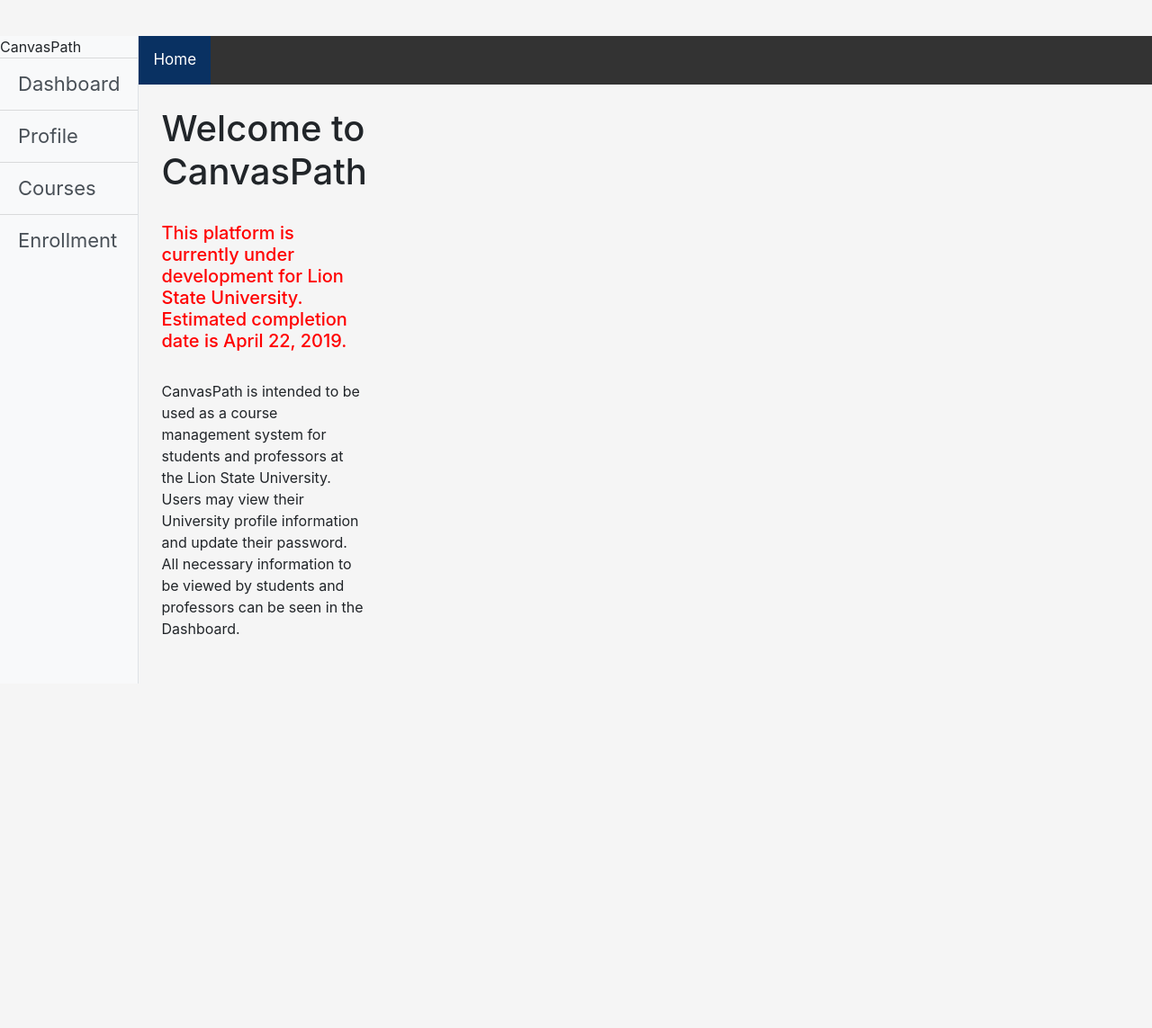
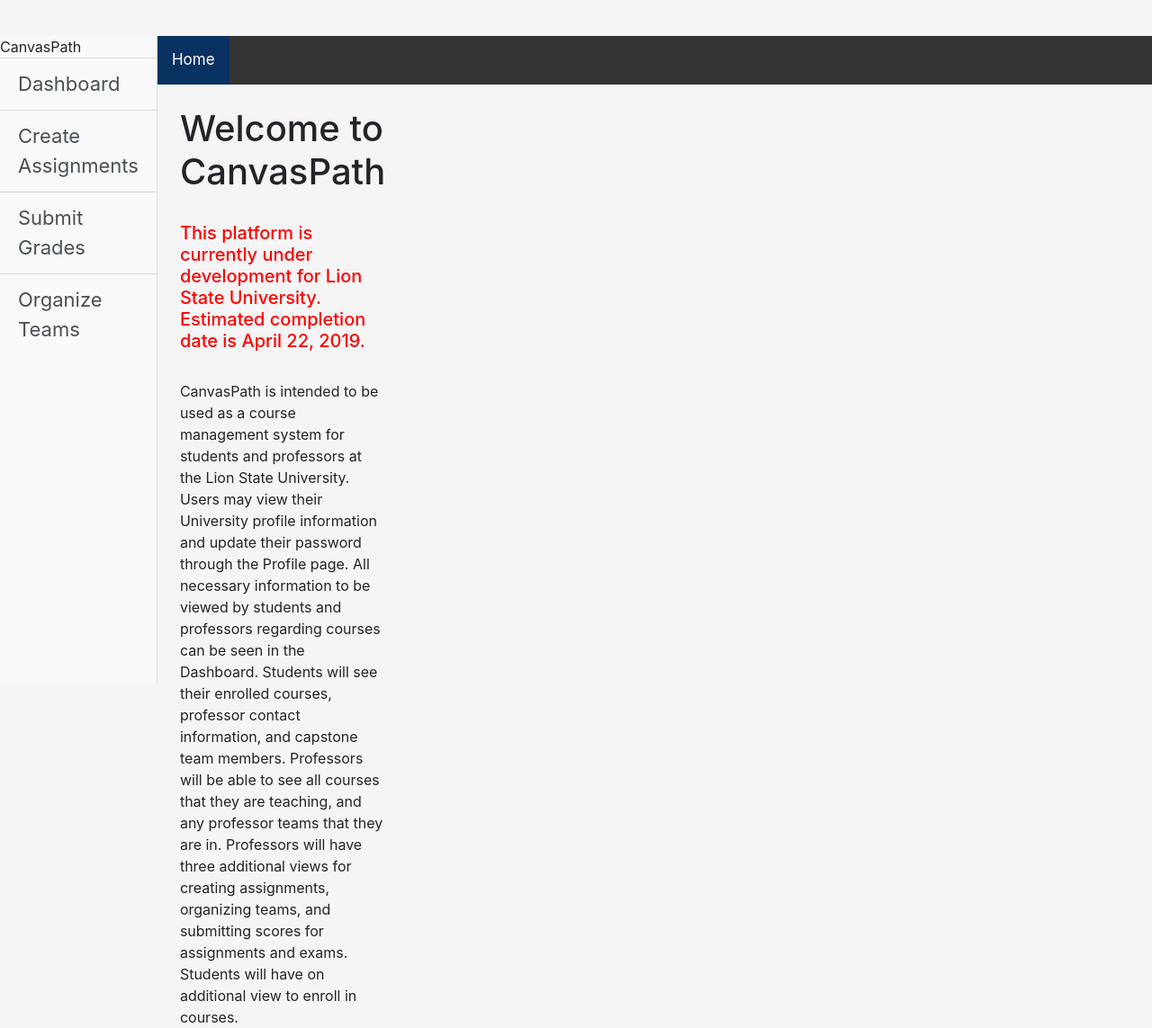
Before and after one commit to thebrianbn/canvas_path, a Django app: page / in a window 1280 px wide; the page is wider, and only the part inside the window is pictured. Shown: that part at 90% size. Before the commit the page ends 760 px from the top of that part, so only its background shows below. Run offline with Django 3.2, Linux system fonts and the light colour scheme; some libraries are stand-ins or nearby versions.

Commit message:
update homepage

```diff
--- a/courses/templates/base.html
+++ b/courses/templates/base.html
@@ -15,10 +15,14 @@
     <div class="bg-light border-right" id="sidebar-wrapper">
       <div class="sidebar-heading">CanvasPath </div>
       <div class="list-group list-group-flush">
-        <a href="#" class="list-group-item list-group-item-action bg-light">Dashboard</a>
-        <a href="#" class="list-group-item list-group-item-action bg-light">Profile</a>
-        <a href="#" class="list-group-item list-group-item-action bg-light">Courses</a>
-        <a href="#" class="list-group-item list-group-item-action bg-light">Enrollment</a>
+          <a href="#" class="list-group-item list-group-item-action bg-light">Dashboard</a>
+          {% if user.is_student %}
+              <a href="#" class="list-group-item list-group-item-action bg-light">Enrollment</a>
+          {% else %}
+              <a href="#" class="list-group-item list-group-item-action bg-light">Create Assignments</a>
+              <a href="#" class="list-group-item list-group-item-action bg-light">Submit Grades</a>
+              <a href="#" class="list-group-item list-group-item-action bg-light">Organize Teams</a>
+          {% endif %}
       </div>
     </div>
 
--- a/courses/templates/home.html
+++ b/courses/templates/home.html
@@ -7,8 +7,11 @@
     <h5 style="color: red"> This platform is currently under development for Lion State University. Estimated completion date is
     April 22, 2019.</h5> <br>
     <p> CanvasPath is intended to be used as a course management system for students and professors at the Lion
-    State University. Users may view their University profile information and update their password. All necessary
-    information to be viewed by students and professors can be seen in the Dashboard. </p>
+    State University. Users may view their University profile information and update their password through the Profile page. All necessary
+    information to be viewed by students and professors regarding courses can be seen in the Dashboard. Students will see their enrolled
+    courses, professor contact information, and capstone team members. Professors will be able to see all courses that they are teaching,
+    and any professor teams that they are in. Professors will have three additional views for creating assignments, organizing teams, and
+    submitting scores for assignments and exams. Students will have on additional view to enroll in courses.</p>
     </div>
 
 {% endblock content %}
```
